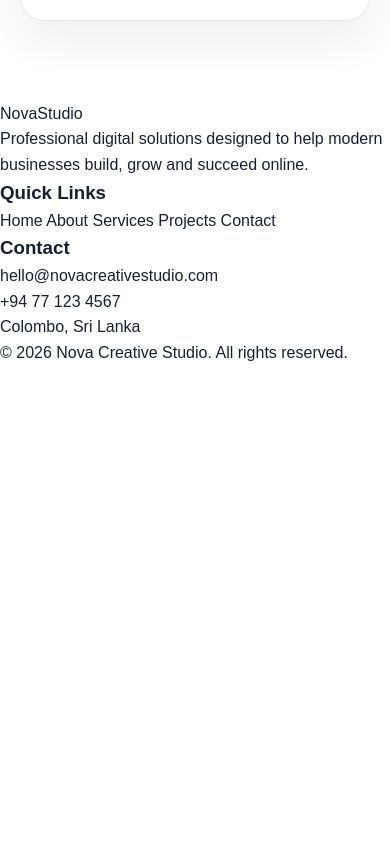
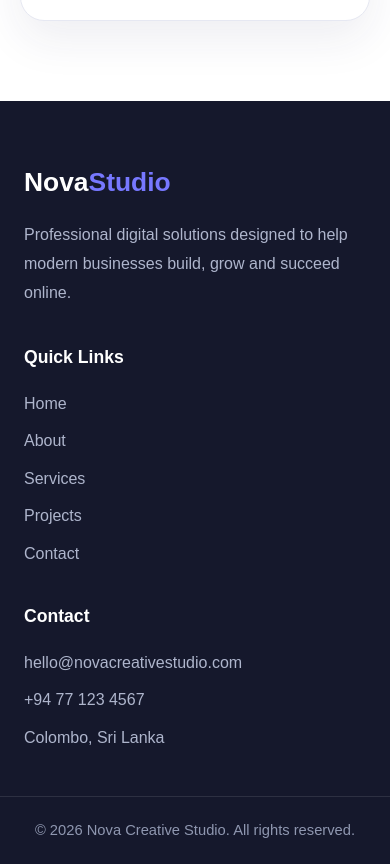
Before and after one commit to Melani-007/freelance-portfolio-devops-assignment, a website: page src/index.html in a window 390 px wide. Shown: the part 8413-9277 px from the top of the page. Before the commit the page ends 8779 px from the top, so only its background shows below. Drawn offline with Linux system fonts and the light colour scheme.

Commit message:
style: design responsive website footer

```diff
--- a/src/styles/style.css
+++ b/src/styles/style.css
@@ -1032,3 +1032,103 @@ img {
     padding: 28px 22px;
   }
 }
+/* =========================
+   Footer
+========================= */
+
+.footer {
+  padding-top: 75px;
+  color: #d9def2;
+  background: #15182c;
+}
+
+.footer-container {
+  display: grid;
+  grid-template-columns: 1.5fr 1fr 1fr;
+  gap: 60px;
+  padding: 0 24px 60px;
+}
+
+.footer-logo {
+  display: inline-block;
+  margin-bottom: 18px;
+  color: #ffffff;
+  font-size: 1.65rem;
+  font-weight: 800;
+  text-decoration: none;
+}
+
+.footer-logo span {
+  color: #7778ff;
+}
+
+.footer-brand p {
+  max-width: 440px;
+  color: #aeb5cc;
+  line-height: 1.8;
+}
+
+.footer-links,
+.footer-contact {
+  display: flex;
+  flex-direction: column;
+  gap: 12px;
+}
+
+.footer-links h3,
+.footer-contact h3 {
+  margin-bottom: 8px;
+  color: #ffffff;
+  font-size: 1.1rem;
+}
+
+.footer-links a {
+  color: #aeb5cc;
+  text-decoration: none;
+  transition: color 0.25s ease;
+}
+
+.footer-links a:hover {
+  color: #ffffff;
+}
+
+.footer-contact p {
+  color: #aeb5cc;
+}
+
+.footer-bottom {
+  padding: 22px 24px;
+  border-top: 1px solid rgba(255, 255, 255, 0.1);
+  text-align: center;
+}
+
+.footer-bottom p {
+  color: #8f97b0;
+  font-size: 0.92rem;
+}
+
+@media (max-width: 900px) {
+  .footer-container {
+    grid-template-columns: repeat(2, 1fr);
+  }
+
+  .footer-brand {
+    grid-column: 1 / -1;
+  }
+}
+
+@media (max-width: 620px) {
+  .footer {
+    padding-top: 60px;
+  }
+
+  .footer-container {
+    grid-template-columns: 1fr;
+    gap: 35px;
+    padding-bottom: 45px;
+  }
+
+  .footer-brand {
+    grid-column: auto;
+  }
+}
```
